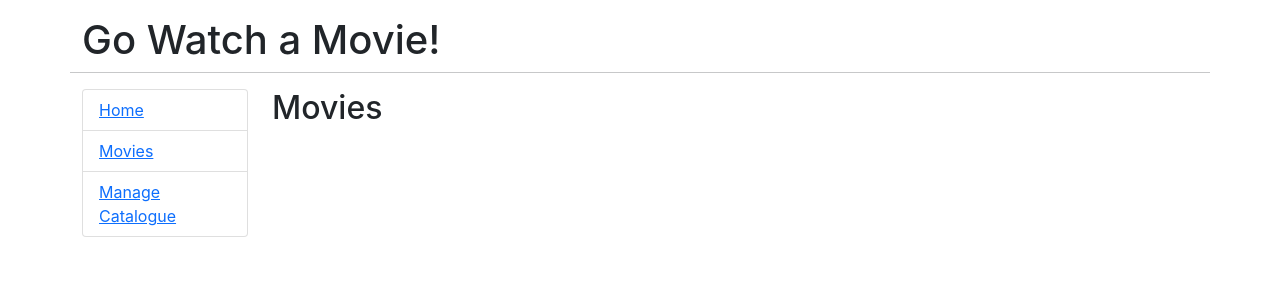
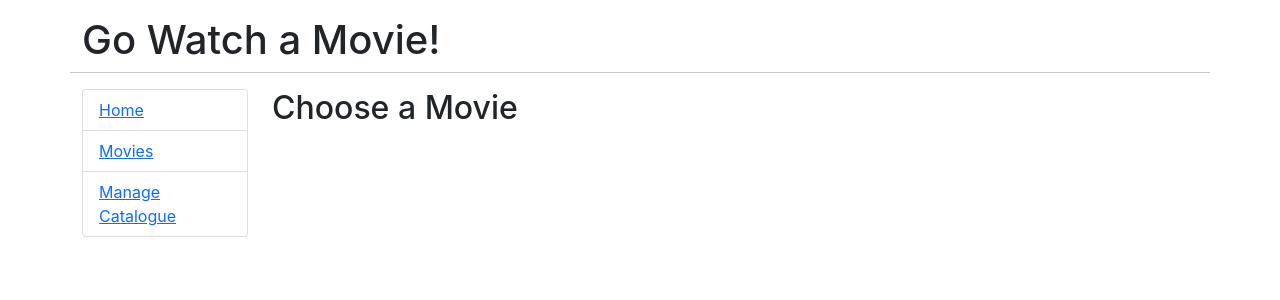
Before and after one commit to kshneo0/GoAndReact, a React (Create React App) app in the folder react-app/go-movies/: page /#/movies in a window 1280 px wide. Shown: the top 300 px of the page. Built offline with nearby package versions, Linux system fonts and the light colour scheme.

Commit message:
sec4 ch028 Routing to a component

```diff
--- a/react-app/go-movies/src/App.js
+++ b/react-app/go-movies/src/App.js
@@ -1,5 +1,6 @@
 import React, { Fragment } from "react";
 import { HashRouter as Router, Switch, Route, Link } from "react-router-dom";
+import Movies from "./components/Movies";
 
 export default function App() {
   return (
@@ -48,10 +49,6 @@ function Home() {
   return <h2>Home</h2>;
 }
 
-function Movies() {
-  return <h2>Movies</h2>;
-}
-
 function Admin() {
   return <h2>Manage Catalogue</h2>;
 }
--- /dev/null
+++ b/react-app/go-movies/src/components/Movies.js
@@ -0,0 +1,7 @@
+import React, { Component } from "react";
+
+export default class Movie extends Component {
+  render() {
+    return <h2>Choose a Movie</h2>;
+  }
+}
```
